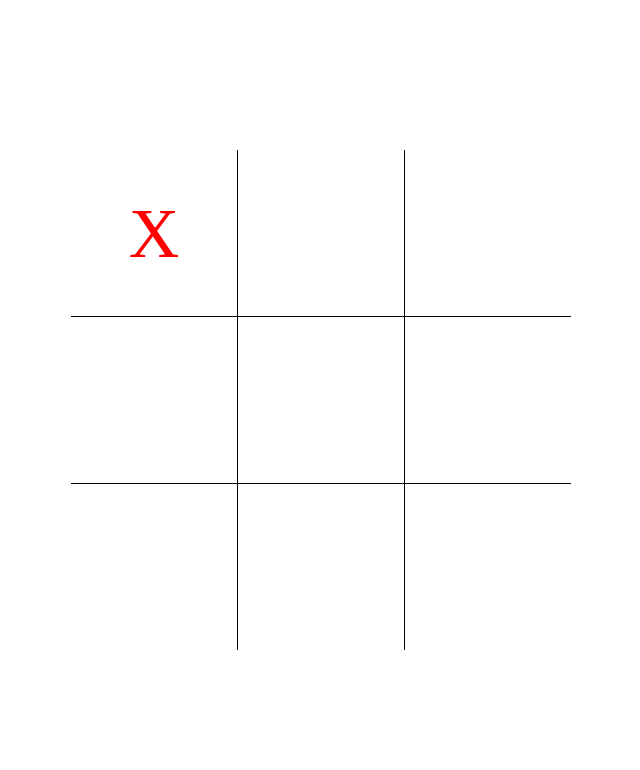
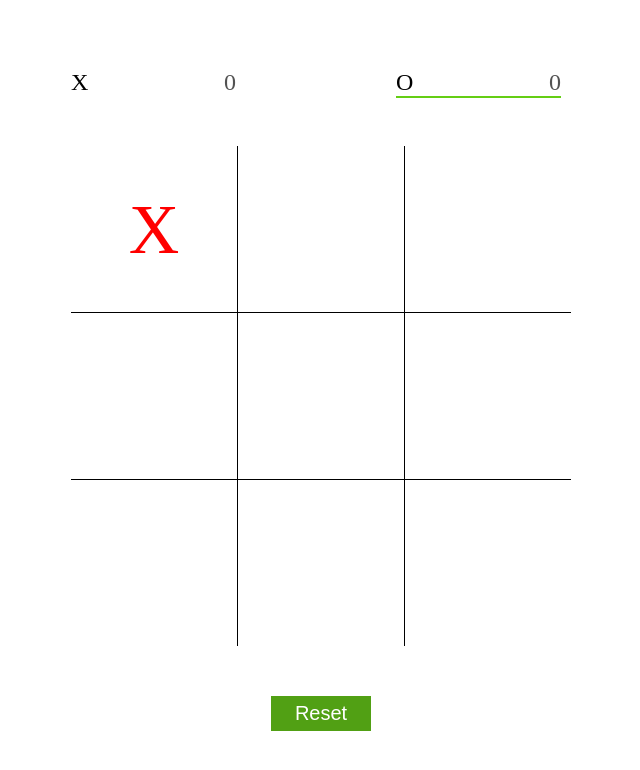
Before and after one commit to muhammadameensheikh/tic-tac-toe, a plain HTML site: page index.html in a window 1280 px wide. Both pictures are taken after a click on the element 473 px from the left and 233 px from the top of the page. Shown: the whole page, without its empty margins (319-959 px from the left). Drawn offline with Linux system fonts and the light colour scheme.

Commit message:
Add files via upload

```diff
--- a/index.html
+++ b/index.html
@@ -8,6 +8,16 @@
     <title>Tic Tac Toe</title>
 </head>
 <body>
+    <div class="score-board">
+        <div class="row">
+            <div id="playerX" class="score-col player-turn">
+                <span>X</span> <span id="x-score"  class="score-list"> </span>
+            </div>
+            <div id="playerO" class="score-col">
+                <span>O</span> <span id="o-score"  class="score-list"> </span>
+            </div>
+        </div>
+    </div>
     <div id="board">
         <div class="box-row">
             <div class="box"></div>
@@ -27,8 +37,12 @@
     </div>
     <div id="dialog-box">
         <h1></h1>
-        <button id="reset-game">Reset</button>
+        <button id="play">Play Again</button>
     </div>
+
+        <div class="btns">
+            <button id="reset-game">Reset</button>
+        </div>
     <script src="script.js"></script>
 </body>
 </html>
--- a/script.js
+++ b/script.js
@@ -1,7 +1,17 @@
 const boxes = document.querySelectorAll('.box');
+const playerX = document.getElementById('playerX');
+const playerO = document.getElementById('playerO');
 const dialogBox = document.getElementById('dialog-box');
 const txt = dialogBox.querySelector('h1');
-const reset = document.getElementById('reset-game');
+const resetBtn = document.getElementById('reset-game');
+const xScore = document.getElementById('x-score');
+const oScore = document.getElementById('o-score');
+const playBtn = document.getElementById('play');
+const board = document.getElementById('board');
+
+var xScoreCount = 0;
+var oScoreCount = 0
+
 var flag = 1;
 var currentClass;
 const winningComb = [
@@ -17,28 +27,49 @@ const winningComb = [
 
 
 
+const addMark = () =>{
+    for(const box of boxes){
+        box.addEventListener('click', handleClick, {once : true});
+    }
+}
+
 const handleClick = (e) =>{
-
     box = e.target;
     if(flag == 1){
-        box.innerHTML = 'X';
+        box.innerText = 'X';
         flag = 0;
+        playerX.classList.remove('player-turn');
+        playerO.classList.add('player-turn')
         box.classList.add('X');
         currentClass = 'X';
     }
     else{
-        box.innerHTML = 'O';
+        box.innerText = 'O';
         flag = 1;
+        playerX.classList.add('player-turn');
+        playerO.classList.remove('player-turn')
         box.classList.add('O');
         currentClass = 'O';
     }
     if(checkWinner(currentClass)){
         endGame(true);
+        if(currentClass == 'X'){
+            xScoreCount =  xScore.innerHTML;
+            xScoreCount++;
+            xScore.innerHTML = xScoreCount;
+         }
+         else{
+             oScoreCount = oScore.innerHTML;
+             oScoreCount++;
+             oScore.innerHTML = oScoreCount
+         }
     }
     else if(isDraw()){
         endGame(false);
     }
 }
+
+
 
 const checkWinner = (currentClass) =>{
    return  winningComb.some(combination => {
@@ -56,32 +87,51 @@ const isDraw = () =>{
 }
 
 
-const addMark = () =>{
-    for(const box of boxes){
-        box.addEventListener('click', handleClick, {once : true});
-    }
-}
+
 
 
 const resetGame = () =>{
-    reset.addEventListener('click', function(){
+    resetBtn.addEventListener('click', function(){
         location.reload()
     })
+}
+const playAgain = () =>{
+    playBtn.addEventListener('click', function(){
+        dialogBox.classList.remove('display');
+        for(const box of boxes){
+            if(box.classList.contains('X') || box.classList.contains('O')){
+                box.innerText = '';
+                box.classList.remove('O');
+                box.classList.remove('X');
+                flag = 1;
+                playerX.classList.add('player-turn');
+                playerO.classList.remove('player-turn')
+            }
+        }
+    })
+}
+
+const score = () =>{
+    xScore.innerText = xScoreCount;
+    oScore.innerText = oScoreCount;
 }
 
 const endGame = (winCheck) =>{
     addMark();
+    score();
+    resetGame();
+
     if(winCheck == false){
-        txt.innerText = 'Cat Game!';
-        resetGame();
-        dialogBox.classList.add('display')
+        txt.innerText = 'Draw!';
+        dialogBox.classList.add('display');
+        playAgain();
     }
     else if(winCheck == true){
-        txt.innerText = currentClass + ' has won!';
-        resetGame();
+       txt.innerText = currentClass + ' has won!';
         dialogBox.classList.add('display')
+        playAgain();
+
     }
-
 
 }
 endGame()
--- a/style.css
+++ b/style.css
@@ -7,11 +7,39 @@ body{
     flex-direction: column;
     position: relative;
 }
+.score-board{
+    width: 500px;
+    margin: 0 0 50px;
+}
+.score-board .row{
+    display: flex;
+    justify-content: space-between;
+}
+.score-board .score-col{
+    width: 165px;
+    margin-right: 10px;
+    display: flex;
+    justify-content: space-between;
+    align-items: center;
+}
+.score-board .score-col span:first-child{
+    color:#000
+}
+
+.score-board .score-col span{
+    font-size: 24px;
+    color:#525252;
+}
+.score-board .score-col.player-turn{
+    border-bottom: 2px solid #64ce14;
+    margin-bottom: -2px;
+}
 #board{
     width: 500px;
     height: 500px;
     display: flex;
     flex-wrap: wrap;
+    margin: 0 0 50px;
 }
 .box-row{
     display: flex;
@@ -38,7 +66,7 @@ body{
     position: absolute;
     top:0;
     left: 0;
-    background: #000;
+    background:rgb(0, 0, 0, 0.7);
     width: 100%;
     height: 100%;
     margin: 0;
@@ -61,3 +89,12 @@ body{
     font-size:20px;
     line-height: 23px;
 }
+#reset-game {
+    cursor: pointer;
+    border: 0;
+    color: #fff;
+    font-size: 20px;
+    width: 100px;
+    height: 35px;
+    background: #51a014;
+}
```
